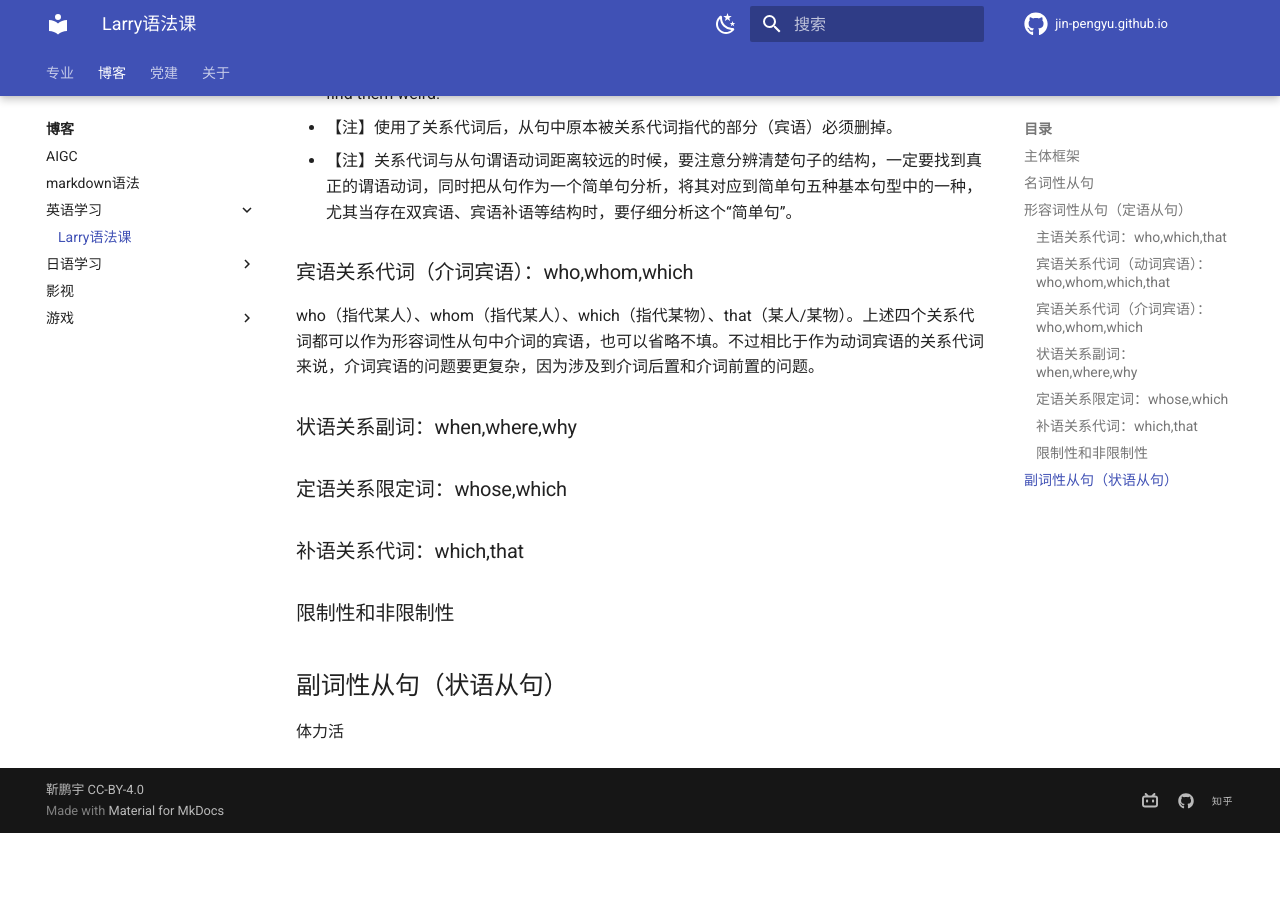
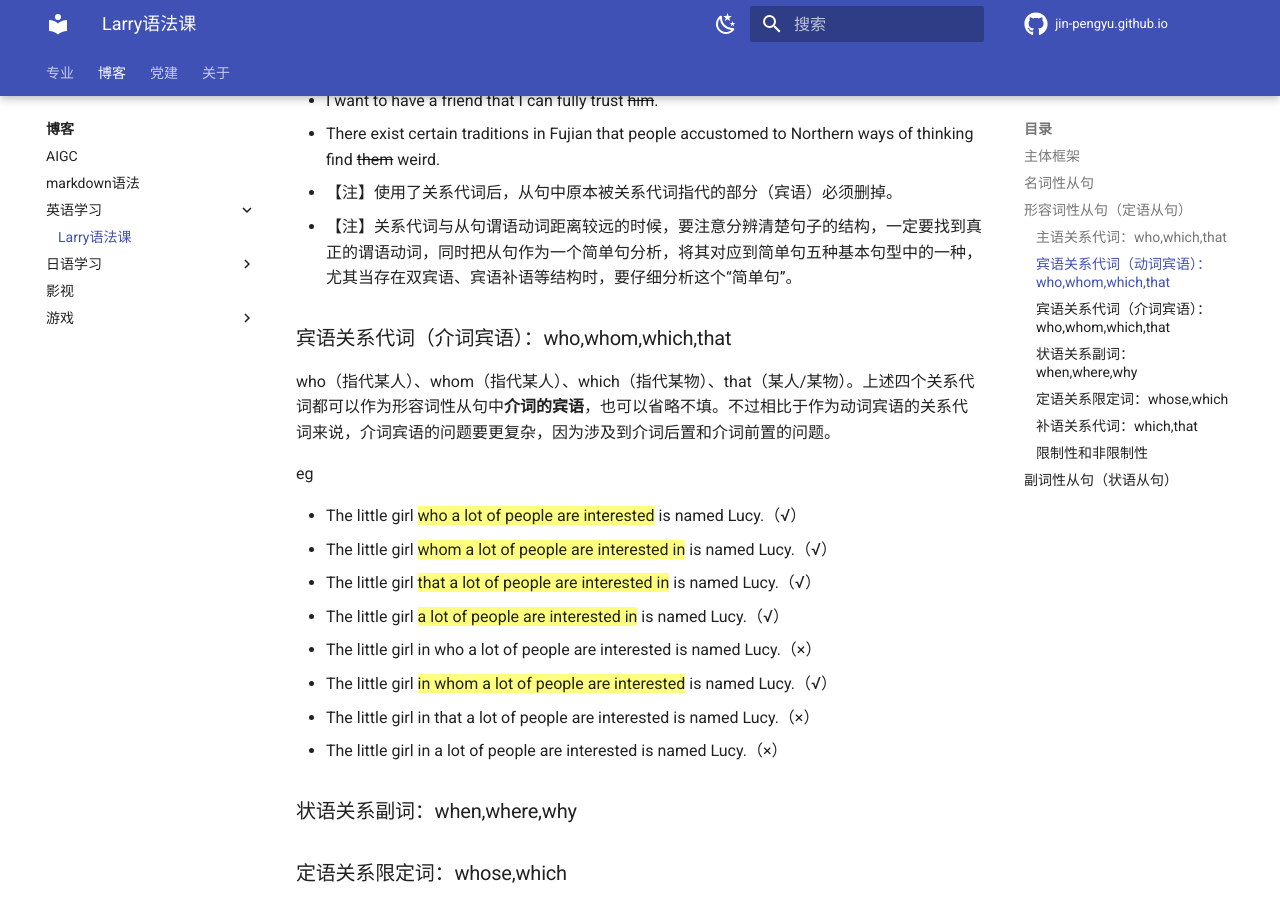
Before and after one commit to Pengyu-Jin/Pengyu-Jin.github.io, an MkDocs documentation site: the page built from docs/blog/EN-learn/Larry.md, in a window 1280 px wide and 900 px high, scrolled down 1635 px. Built offline with MkDocs 1.6.1 and Material for MkDocs 9.7.7, drawn with Linux system fonts in a browser that asks for light colours; before the commit the page ends 2468 px from its top, so only the background shows below that; some of the changed text lies outside the part shown.

Commit message:
style change 211

```diff
--- a/docs/blog/EN-learn/Larry.md
+++ b/docs/blog/EN-learn/Larry.md
@@ -10,7 +13,7 @@
 | :------------------------ | ------------------- |
 | 主语 关系代词             | who,which,that      |
 | 宾语 关系代词（动词宾语） | who,whom,which,that |
-| 宾语 关系代词（介词宾语） | who,whom,which      |
+| 宾语 关系代词（介词宾语） | who,whom,which,that |
 | 状语 关系副词             | when,where,why      |
 | 定语 关系限定词           | whose,which         |
 | 补语 关系代词             | which,that          |
@@ -49,10 +52,21 @@
 - 【注】使用了关系代词后，从句中原本被关系代词指代的部分（宾语）必须删掉。
 - 【注】关系代词与从句谓语动词距离较远的时候，要注意分辨清楚句子的结构，一定要找到真正的谓语动词，同时把从句作为一个简单句分析，将其对应到简单句五种基本句型中的一种，尤其当存在双宾语、宾语补语等结构时，要仔细分析这个“简单句”。
 
-### 宾语关系代词（介词宾语）：who,whom,which
+### 宾语关系代词（介词宾语）：who,whom,which,that
 
-who（指代某人）、whom（指代某人）、which（指代某物）、that（某人/某物）。上述四个关系代词都可以作为形容词性从句中介词的宾语，也可以省略不填。不过相比于作为动词宾语的关系代词来说，介词宾语的问题要更复杂，因为涉及到介词后置和介词前置的问题。
+who（指代某人）、whom（指代某人）、which（指代某物）、that（某人/某物）。上述四个关系代词都可以作为形容词性从句中**介词的宾语**，也可以省略不填。不过相比于作为动词宾语的关系代词来说，介词宾语的问题要更复杂，因为涉及到介词后置和介词前置的问题。
 
+eg
+
+- The little girl ==who a lot of people are interested== is named Lucy.（√）
+- The little girl ==whom a lot of people are interested in== is named Lucy.（√）
+- The little girl ==that a lot of people are interested in== is named Lucy.（√）
+- The little girl ==a lot of people are interested in== is named Lucy.（√）
+
+- The little girl in who a lot of people are interested is named Lucy.（×）
+- The little girl ==in whom a lot of people are interested== is named Lucy.（√）
+- The little girl in that a lot of people are interested is named Lucy.（×）
+- The little girl in a lot of people are interested is named Lucy.（×）
 
 
 
```
Also changed, not shown: other parts of docs/blog/EN-learn/Larry.md (+3 -0 lines).
